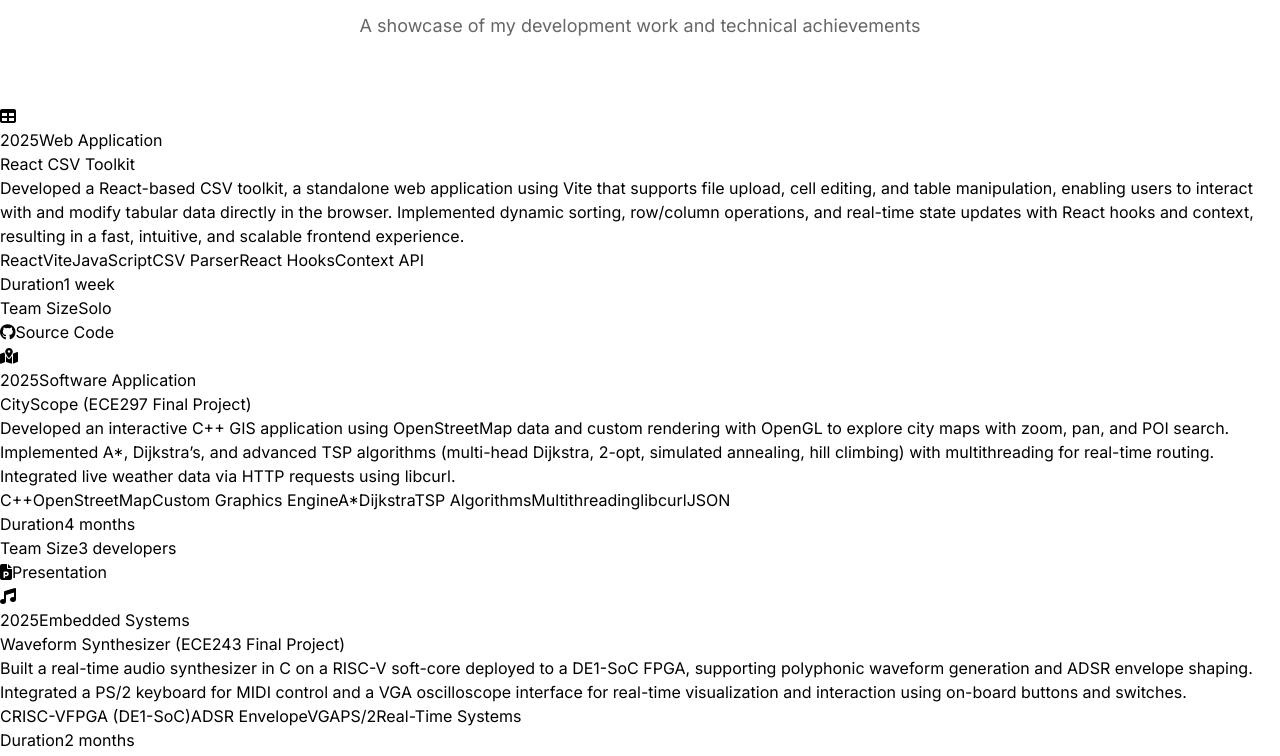
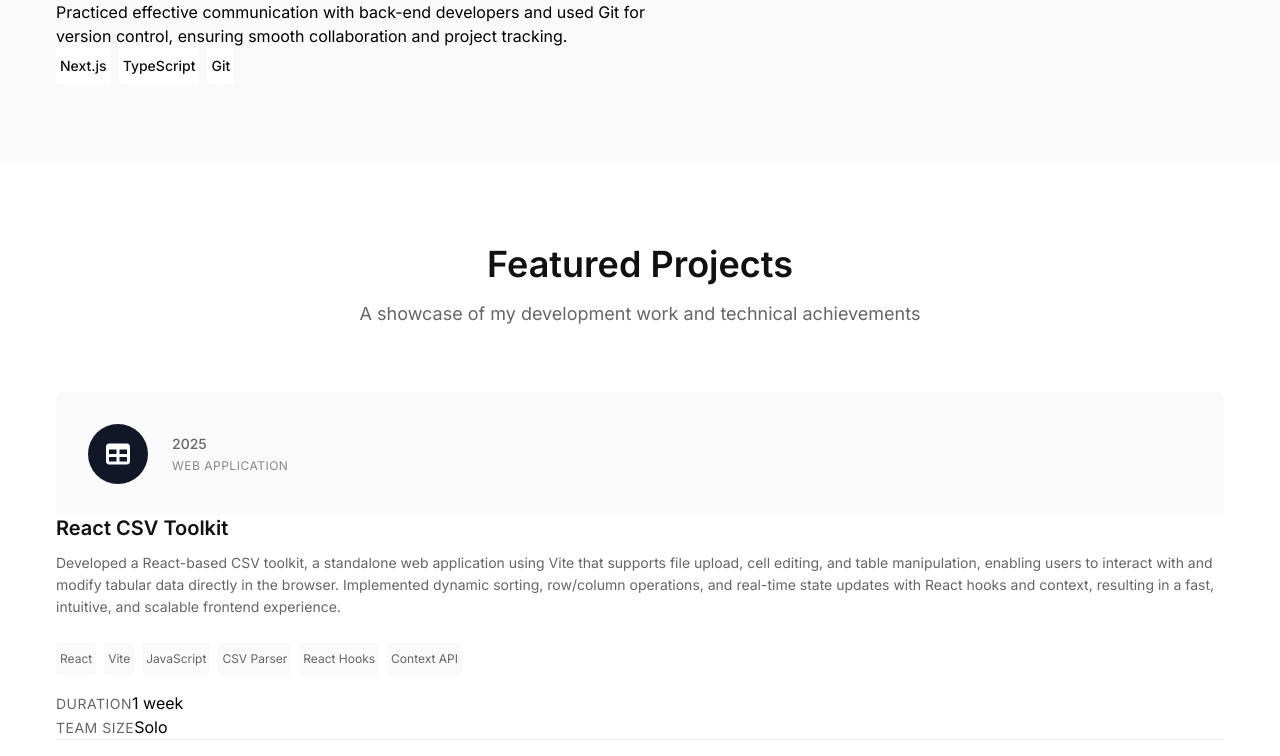
Before and after one commit to alexzjm/personal-website, a React (Vite) app: page /work in a window 1280 px wide. Shown: the part 1457-2213 px from the top of the page. Built offline with nearby package versions, Linux system fonts and the light colour scheme.

Commit message:
styled ProjectGrid and surrounding section

```diff
--- a/src/WorkPage.jsx
+++ b/src/WorkPage.jsx
@@ -252,7 +252,8 @@ function WorkPage() {
       </div>
 
       {/* Experience Section */}
-      <div>
+      <div className="bg-[#fafafa]">
+        <div className="max-w-[1200px] mx-auto px-4 py-20">
           <SectionHeader
             title="Professional Experience"
             subtitle="My professional journey and key milestones in development."
@@ -269,14 +270,15 @@ function WorkPage() {
             ))}
           </div>
         </div>
+      </div>
 
       {/* Project Section */}
-      <div>
+      <div className="max-w-[1200px] mx-auto px-4 py-20">
         <SectionHeader
           title="Featured Projects"
           subtitle="A showcase of my development work and technical achievements"
         />
-        <div>
+        <div className="grid grid-cols-[auto-fit,minmax(350px,1fr)] gap-12">
           {projects.map(proj =>
             <ProjectGrid
               icon={proj.icon}
--- a/src/components/ExperienceGrid.jsx
+++ b/src/components/ExperienceGrid.jsx
@@ -10,8 +10,8 @@ function ExperienceGrid ({ duration, name, company, desc, techs }) {
                 <h3>{name}</h3>
                 <div>{company}</div>
                 <p>{desc}</p>
-                <div>
-                    {techs.map(tech => <span>{tech}</span>)}
+                <div className="flex gap-2 flex-wrap">
+                    {techs.map(tech => <span className="bg-white px-1 py-2 rounded-[4px] font-medium text-center text-sm text-[#111]">{tech}</span>)}
                 </div>
             </div>
         </div>
--- a/src/components/ProjectGrid.jsx
+++ b/src/components/ProjectGrid.jsx
@@ -2,35 +2,37 @@
 
 function ProjectGrid ({ icon, date, category, title, desc, techs, duration, teamSize, btnLink, btnIcon, btnText }) {
     return (
-        <div>
-            <div>
-                <div>
+        <div className="bg-white rounded-lg overflow-hidden flex flex-col">
+            <div className="bg-[#fafafa] p-8 flex items-center gap-6">
+                <div className="w-15 h-15 bg-gray-900 rounded-full flex items-center justify-center text-white text-2xl flex-shrink-0">
                     <i className={icon}></i>
                 </div>
-                <div>
-                    <span>{date}</span>
-                    <span>{category}</span>
+                <div className="flex flex-col gap-1">
+                    <span className="text-[#666] text-sm font-medium">{date}</span>
+                    <span className="text-[#888] text-xs tracking-[0.5px] uppercase">{category}</span>
                 </div>
             </div>
-            <div>
-                <h3>{title}</h3>
-                <p>{desc}</p>
-                <div>
-                    {techs.map(tech => <span>{tech}</span>)}
+            <div className="pad-8 flex flex-col">
+                <h3 className="text-xl text-[#111] font-semibold leading-[1.2] mb-3">{title}</h3>
+                <p className="text-sm text-[#666] mb-6 leading-[1.6]">{desc}</p>
+                <div className="flex flex-wrap gap-2 mb-4">
+                    {techs.map(tech => <span className="bg-[#fafafa] text-[#666] px-1 py-2 rounded-[4px] text-xs">{tech}</span>)}
                 </div>
                 <div>
-                    <span>Duration</span>
-                    <span>{duration}</span>
-                </div>
-                <div>
-                    <span>Team Size</span>
-                    <span>{teamSize}</span>
+                    <div>
+                        <span className="text-sm text-[#666] uppercase tracking-[0.5px]">Duration</span>
+                        <span className>{duration}</span>
+                    </div>
+                    <div>
+                        <span className="text-sm text-[#666] uppercase tracking-[0.5px]">Team Size</span>
+                        <span>{teamSize}</span>
+                    </div>
                 </div>
             </div>
-            <div>
-                <div>
+            <div className="flex mt-auto pt-6 border-t border-t-[#f0f0f0]">
+                <div className="text-[#111] no-underline font-medium text-xs uppercase tracking-[0.5px] py-3 px-6 border border-[#e0e0e0] rounded-md transition-all duration-300 ease-in-out text-center w-full flex items-center justify-center gap-2 hover:bg-[#111] hover:text-white">
                     <a href={btnLink}>
-                        <i className={btnIcon}></i>
+                        <i className={btnIcon + " text-base"}></i>
                         {btnText}
                     </a>
                 </div>
```
Lines whose indentation alone changed are shown as unchanged.
